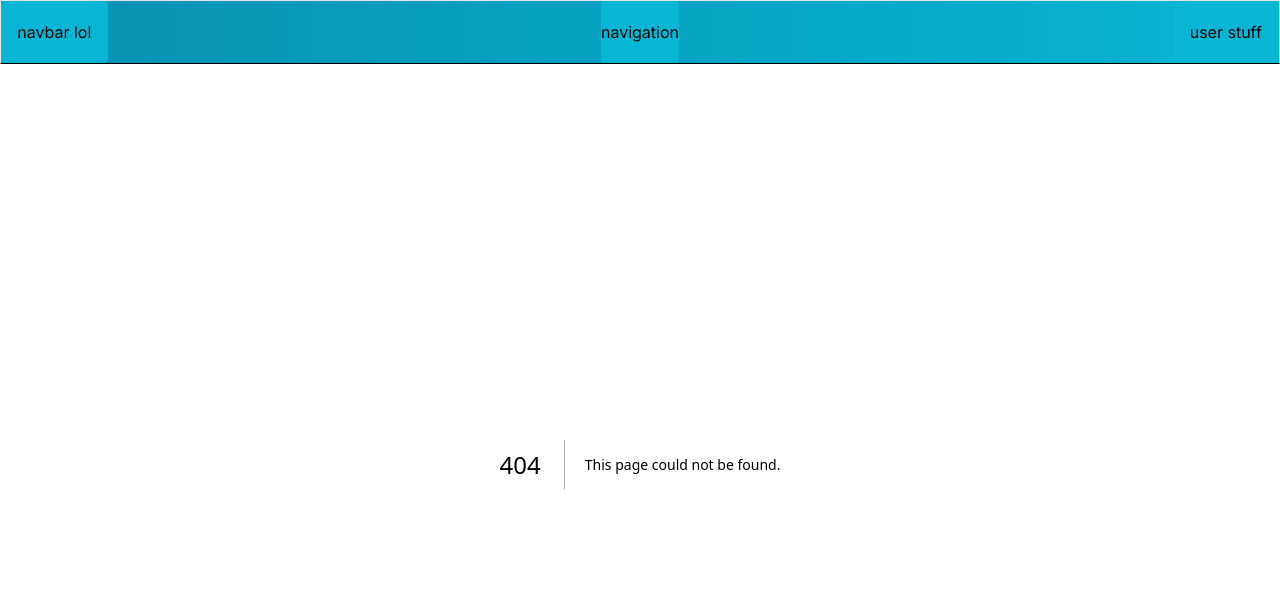
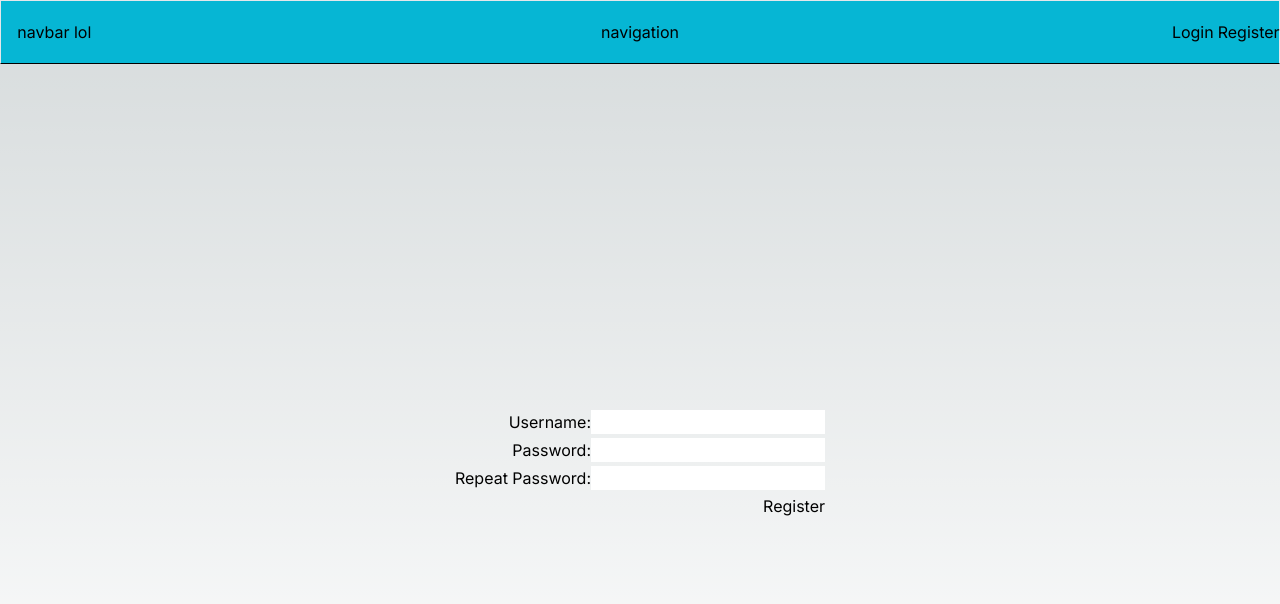
Before and after one commit to Stckrz/calledit, a Next.js app in the folder calledit/: page /user/register in a window 1280 px wide. Before the commit this address had no page. Shown: the top 604 px of the page. Built offline with nearby package versions, Linux system fonts and the light colour scheme.

Commit message:
created routes for login/register and worked on navbar stuff

```diff
--- a/calledit/src/app/components/navbar.tsx
+++ /dev/null
@@ -1,13 +0,0 @@
-import React from 'react';
-
-export const Navbar: React.FC = () => {
-	return(
-		<>
-			<div className={"h-16 flex items-center justify-between border border-b-black bg-gradient-to-r from-cyan-600 to-cyan-500"}>
-				<div className={"h-full w-1/12 bg-cyan-500 flex items-center justify-center rounded"}>navbar lol</div>
-				<div className={"w-auto h-full bg-cyan-500 flex items-center justify-center rounded"}>navigation</div>
-				<div className={"h-full w-1/12 bg-cyan-500 flex items-center justify-center rounded"}>user stuff</div>
-			</div>
-		</>
-	)
-}
--- /dev/null
+++ b/calledit/src/app/components/navbar/navbar.tsx
@@ -0,0 +1,17 @@
+import React from 'react';
+import Link from 'next/link';
+import UserNav from '@components/usernav/usernav';
+
+const Navbar: React.FC = () => {
+	return (
+		<>
+			<div className={"h-16 flex items-center justify-between border border-b-black bg-cyan-500"}>
+				<div className={"h-full w-1/12 bg-cyan-500 flex items-center justify-center rounded"}><Link href="/">navbar lol</Link></div>
+				<div className={"w-auto h-full bg-cyan-500 flex items-center justify-center rounded"}>navigation</div>
+				<div className={"h-full w-1/12 bg-cyan-500 flex items-center justify-center rounded"}><UserNav /></div>
+			</div>
+		</>
+	)
+}
+
+export default Navbar
--- /dev/null
+++ b/calledit/src/app/components/usernav/usernav.tsx
@@ -0,0 +1,16 @@
+import Link from "next/link";
+const UserNav: React.FC = () => {
+	return (
+		<>
+			<div className={"flex gap-1"}>
+				<div>
+					<Link href="/user/login">Login</Link>
+				</div>
+				<div>
+					<Link href="/user/register">Register</Link>
+				</div>
+			</div>
+		</>
+	)
+}
+export default UserNav;
--- a/calledit/src/app/globals.css
+++ b/calledit/src/app/globals.css
@@ -11,9 +11,9 @@
 
   --foreground-rgb: 0, 0, 0;
   --background-start-rgb: 214, 219, 220;
-  /* --background-end-rgb: 255, 255, 255; */
+  --background-end-rgb: 255, 255, 255;
     /* --background-start-rgb: 85, 133, 181; */
-    --background-end-rgb: 85, 133, 181;
+    /* --background-end-rgb: 85, 133, 181; */
 
   --primary-glow: conic-gradient(
     from 180deg at 50% 50%,
--- a/calledit/src/app/layout.tsx
+++ b/calledit/src/app/layout.tsx
@@ -2,14 +2,14 @@ import type { Metadata } from "next";
 import { Inter } from "next/font/google";
 import "./globals.css";
 
-import { Navbar } from "@components/navbar";
+import Navbar from "./components/navbar/navbar";
 
 const inter = Inter({ subsets: ["latin"] });
 
-export const metadata: Metadata = {
-	title: "Create Next App",
-	description: "Generated by create next app",
-};
+// export const metadata: Metadata = {
+// 	title: "Create Next App",
+// 	description: "Generated by create next app",
+// };
 
 export default function RootLayout({
 	children,
--- /dev/null
+++ b/calledit/src/app/user/login/page.tsx
@@ -0,0 +1,18 @@
+import React from 'react';
+const Login: React.FC = () => {
+	return (
+		<>
+			<div className={"flex flex-col items-center justify-center gap-1 w-full h-3/4"}>
+				<label>Username:
+					<input />
+				</label>
+				<label>Password:
+					<input />
+				</label>
+				<button>login</button>
+			</div>
+		</>
+	)
+}
+
+export default Login
--- /dev/null
+++ b/calledit/src/app/user/register/page.tsx
@@ -0,0 +1,23 @@
+import React from 'react';
+const Register: React.FC = () => {
+	return (
+		<>
+			<div className={"flex flex-col items-center justify-center gap-1 w-full h-full"}>
+				<div className={"flex flex-col items-end justify-center gap-1 h-1/2"}>
+					<label>Username:
+						<input />
+					</label>
+					<label>Password:
+						<input />
+					</label>
+					<label>Repeat Password:
+						<input />
+					</label>
+					<button>Register</button>
+				</div>
+			</div>
+		</>
+	)
+}
+
+export default Register
```
